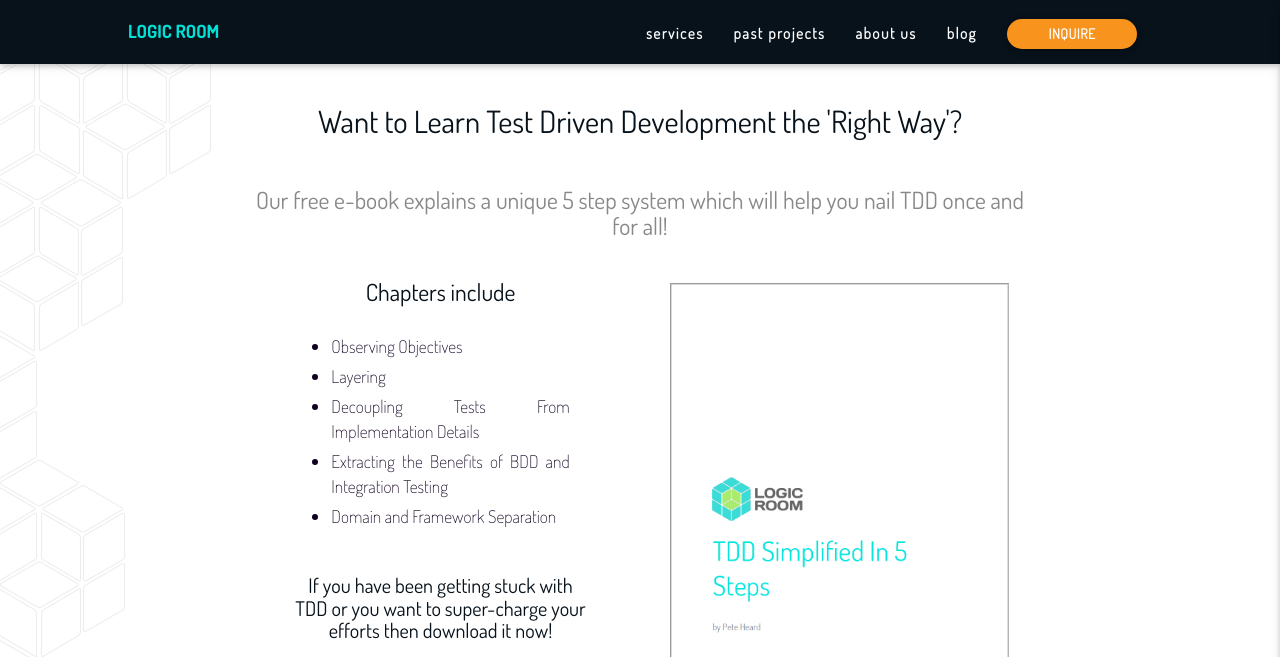
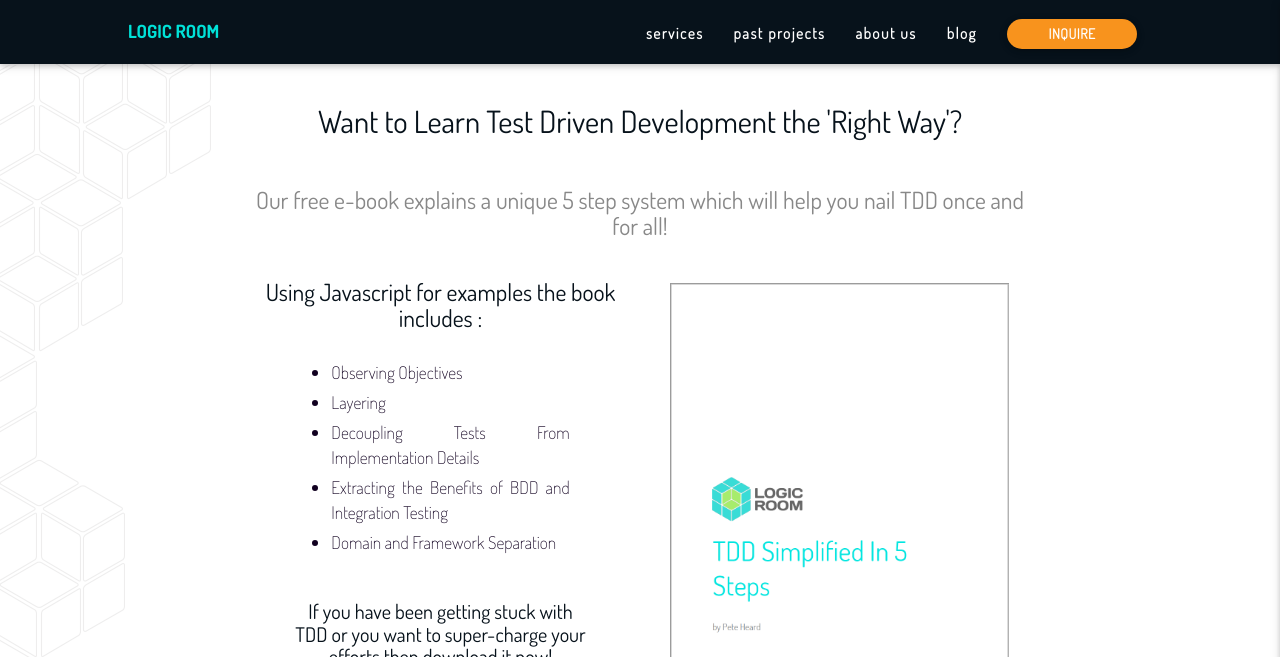
Before and after one commit to peterheard01/logic-room, a Jekyll site: the page built from tdd-simplified-in-5-steps/index.html, in a window 1280 px wide and 900 px high, cut to the strip 0-657 px from the top of the window. Built offline with Jekyll 4.4.1, drawn with Linux system fonts in a browser that asks for light colours.

Commit message:
fixed typos

```diff
--- a/tdd-simplified-in-5-steps/index.html
+++ b/tdd-simplified-in-5-steps/index.html
@@ -38,7 +38,7 @@ layout: default
 
 
 
-        <h4>Chapters include</h4>
+        <h4>Using Javascript for examples the book includes :</h4>
 
         <br>
 
```
